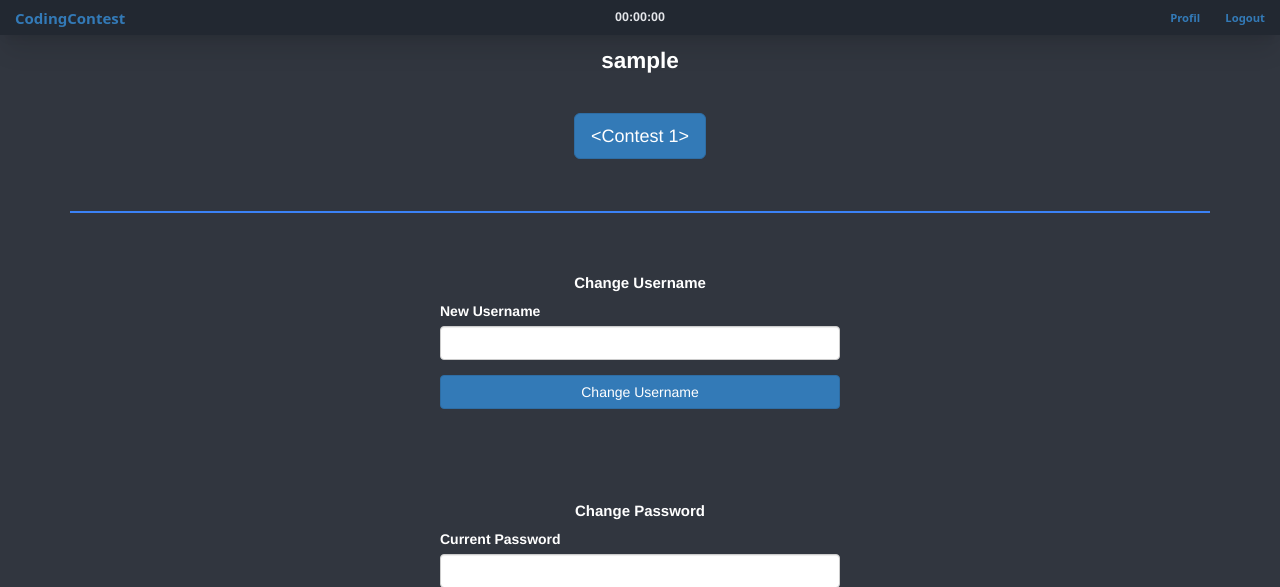
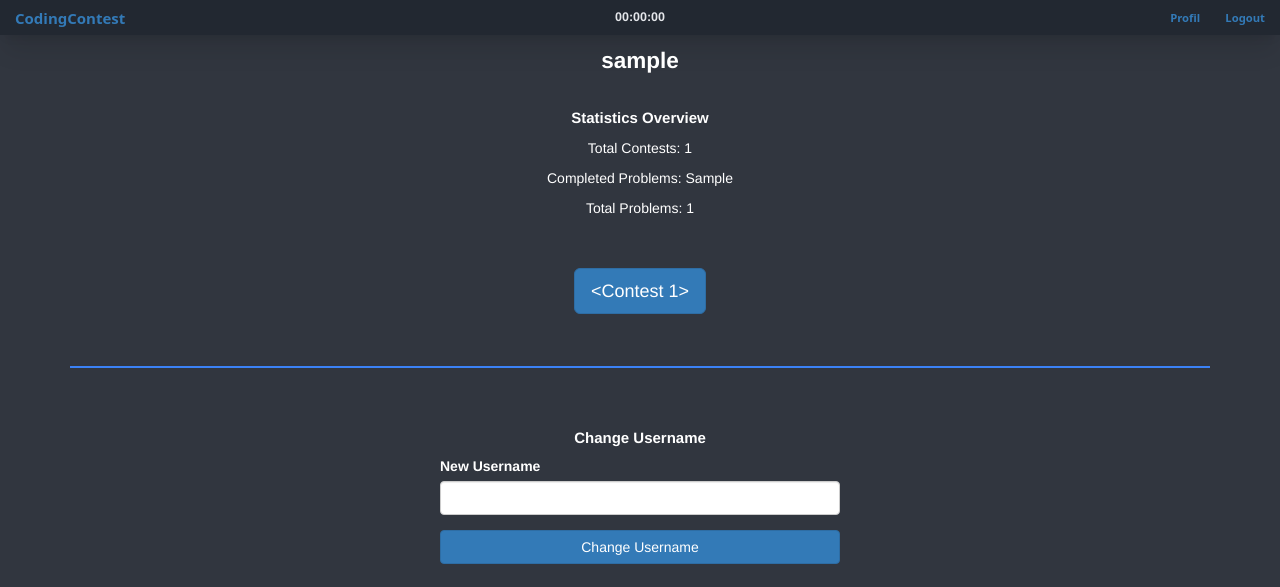
Before and after one commit to Lerol49/codingcontest, a Flask app: template website/templates/profile.html in a window 1280 px wide. Shown: the top 587 px of the page. Run offline with Flask 3, Linux system fonts and the light colour scheme; tables that the repository leaves empty hold one stand-in row (values such as "Sample post"); the template is opened without the code that fills it: values that come from a table or form of the project are taken from there, most other values are stand-ins (such as "Sample title", 1, 10 or a date in 2020); style sheets or scripts are compiled from the project's sources; some libraries are stand-ins or nearby versions.

Commit message:
Very Simple Statistics

```diff
--- a/website/templates/profile.html
+++ b/website/templates/profile.html
@@ -7,6 +7,18 @@
     <div class="container mx-auto mt-5 text-center">
         <div class="text-white font-bold text-4xl mb-4">
             <p>{{ user.username }}</p>
+        </div>
+    </div>
+
+    <!-- Statistics Overview -->
+    <div class="container mx-auto mb-5 text-center mt-10">
+        <div class="text-white font-bold text-2xl mb-4">
+            <p>Statistics Overview</p>
+        </div>
+        <div class="mb-8 text-white">
+            <p>Total Contests: {{ stats.total_contests }}</p>
+            <p>Completed Problems: {{ stats.completed_problems }}</p>
+            <p>Total Problems: {{ stats.total_problems }}</p>
         </div>
     </div>
 
```
Also changed, not shown: website/views.py (+14 -1 lines).
